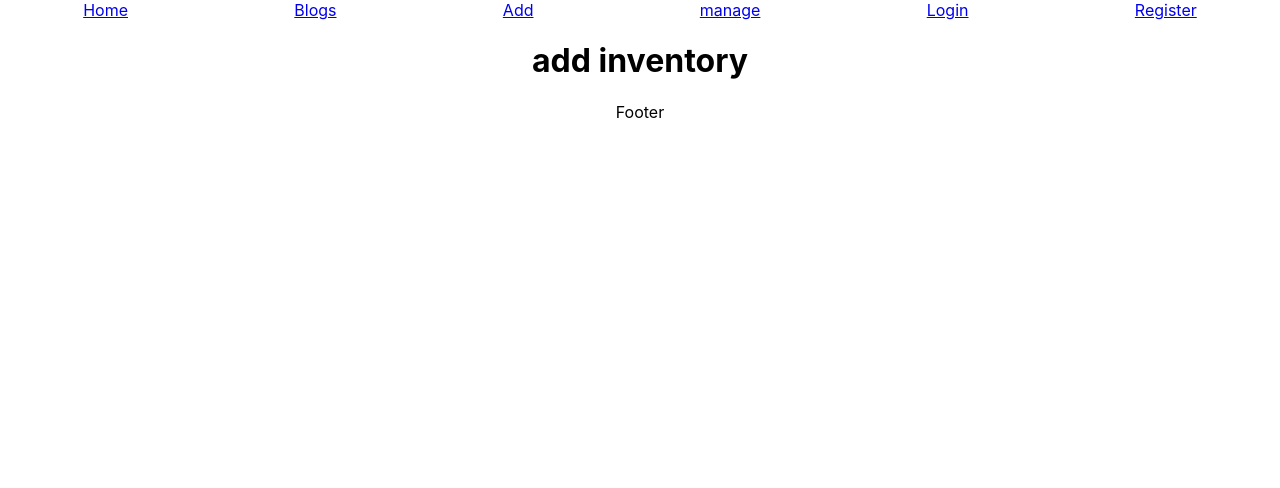
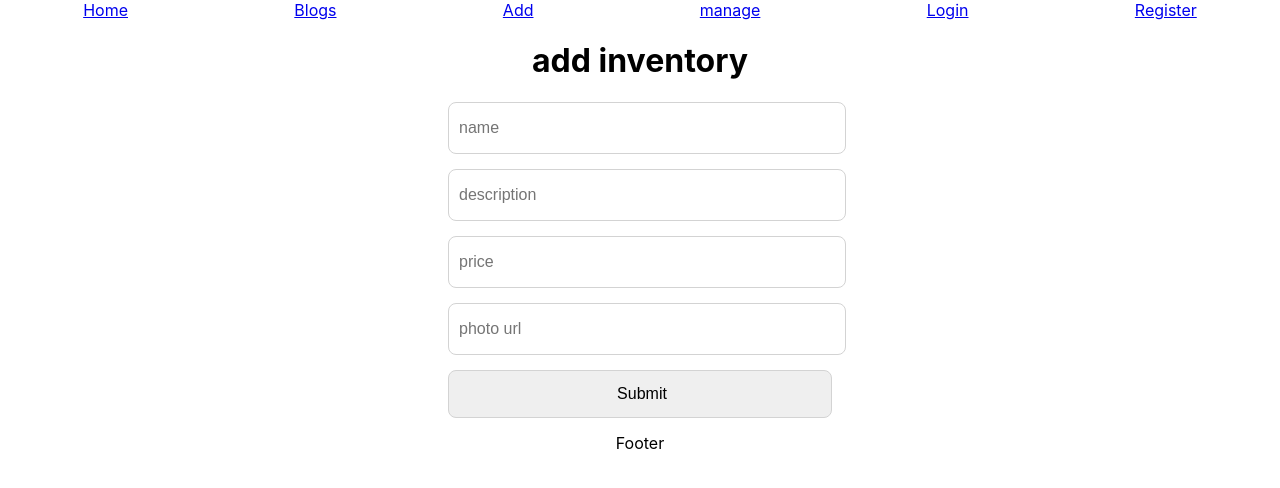
Before and after one commit to Sadik-Hossain/warehouse-management-client, a React (Vite) app: page /addinventory in a window 1280 px wide. Shown: the top 488 px of the page. Built offline with nearby package versions, Linux system fonts and the light colour scheme.

Commit message:
add inventory form added

```diff
--- a/package.json
+++ b/package.json
@@ -12,6 +12,7 @@
     "react": "^18.0.0",
     "react-dom": "^18.0.0",
     "react-firebase-hooks": "^5.0.3",
+    "react-hook-form": "^7.31.1",
     "react-router-dom": "^6.3.0"
   },
   "devDependencies": {
--- /dev/null
+++ b/src/components/AddInventory/AddInventory.css
@@ -0,0 +1,14 @@
+.register-form {
+    margin: 0 auto;
+    width: 30%;
+  }
+  .register-form input:not([type="checkbox"]) {
+    display: block;
+    width: 100%;
+    height:3rem;
+    border-radius: .5rem;
+    border: 1px solid lightgray;
+    padding-left: 10px;
+    font-size: 16px;
+    margin-bottom: 15px;
+  }
--- a/src/components/AddInventory/AddInventory.jsx
+++ b/src/components/AddInventory/AddInventory.jsx
@@ -1,12 +1,59 @@
 import React from "react";
+import { useForm } from "react-hook-form";
+import "./AddInventory.css";
+const AddInventory = () => {
+  const { register, handleSubmit } = useForm();
+  const onSubmit = (data) => console.log(data);
 
-//! TODO: REACT HOOK FORM
-
-
-const AddInventory = () => {
   return (
     <div>
       <h1>add inventory</h1>
+      <div className="register-form">
+        <form onSubmit={handleSubmit(onSubmit)}>
+          <input type="text" placeholder="name" {...register("name", {})} />
+          <input
+            type="text"
+            placeholder="description"
+            {...register("description", {})}
+          />
+          <input
+            type="number"
+            placeholder="price "
+            {...register("price", { min: 0 })}
+          />
+          <input
+            type="url"
+            placeholder="photo url"
+            {...register("photo url", {})}
+          />
+
+          <input type="submit" />
+        </form>
+        {/* <form onSubmit={handleSubmit(onSubmit)}>
+          <input
+            type="text"
+            placeholder="name"
+            {...register("name", { required: true, maxLength: 80 })}
+          />
+          <input
+            type="text"
+            placeholder="description"
+            {...register("description", { required: true, maxLength: 100 })}
+          />
+          <input
+            type="number"
+            placeholder="price"
+            {...register("price", { required: true })}
+          />
+          <input
+            type="text"
+            placeholder="photo url"
+            {...register("img", { required: true })}
+          />
+
+          <input type="submit" value="add service" />
+        </form> */}
+      </div>
     </div>
   );
 };
--- a/src/components/Home/Home.jsx
+++ b/src/components/Home/Home.jsx
@@ -18,7 +18,7 @@ const Home = () => {
       <div className="inventory-section">
         <h1>total items: {items.length}</h1>
         {items.map((item) => (
-          <Inventory key={item.id} item={item}></Inventory>
+          <Inventory key={item._id} item={item}></Inventory>
         ))}
         <button onClick={() => navigate(`/manageinventory`)}>Manage All</button>
       </div>
```
Also changed, not shown: 1 other file (tests, documents, lock files or other folders).
